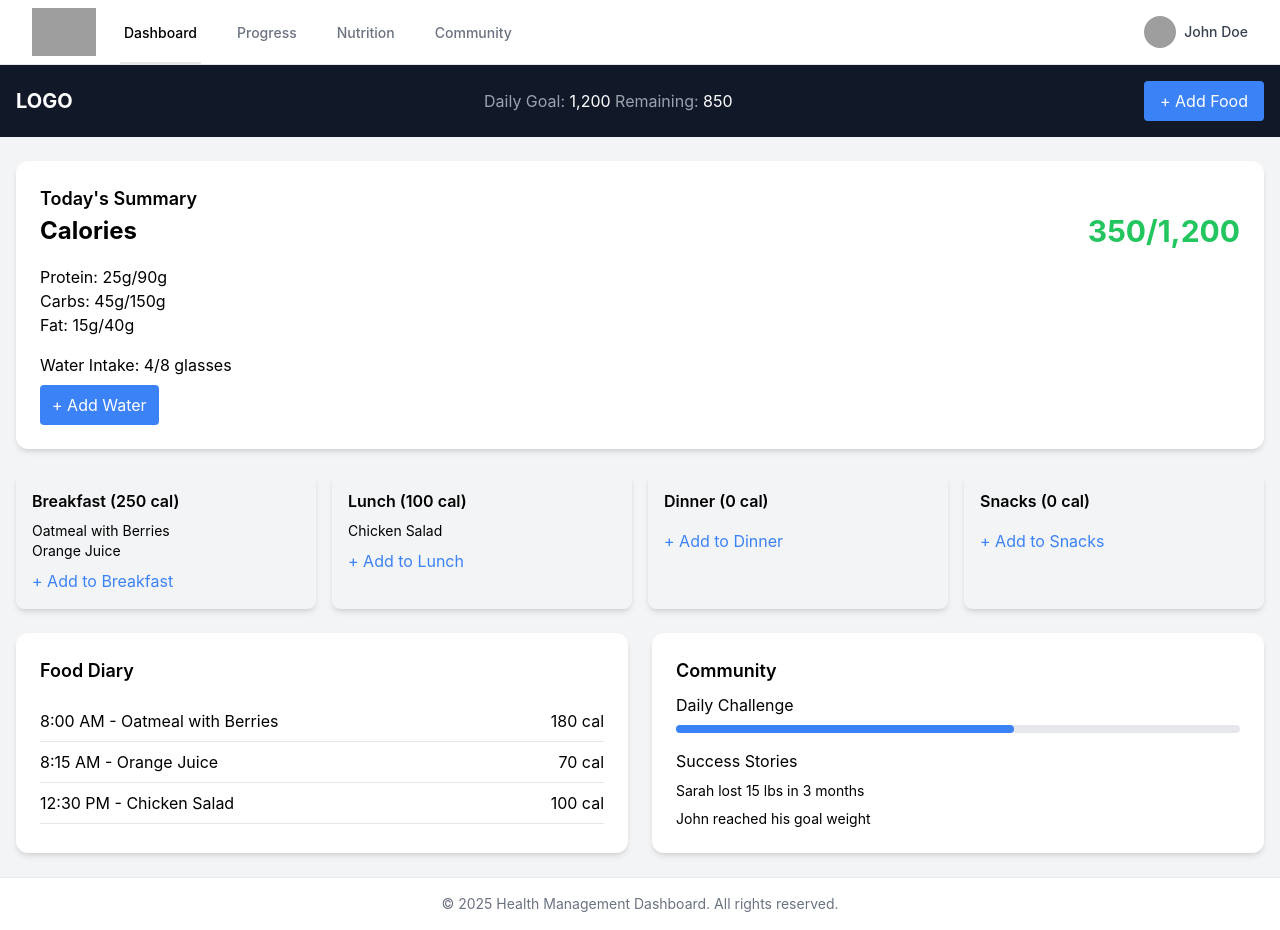
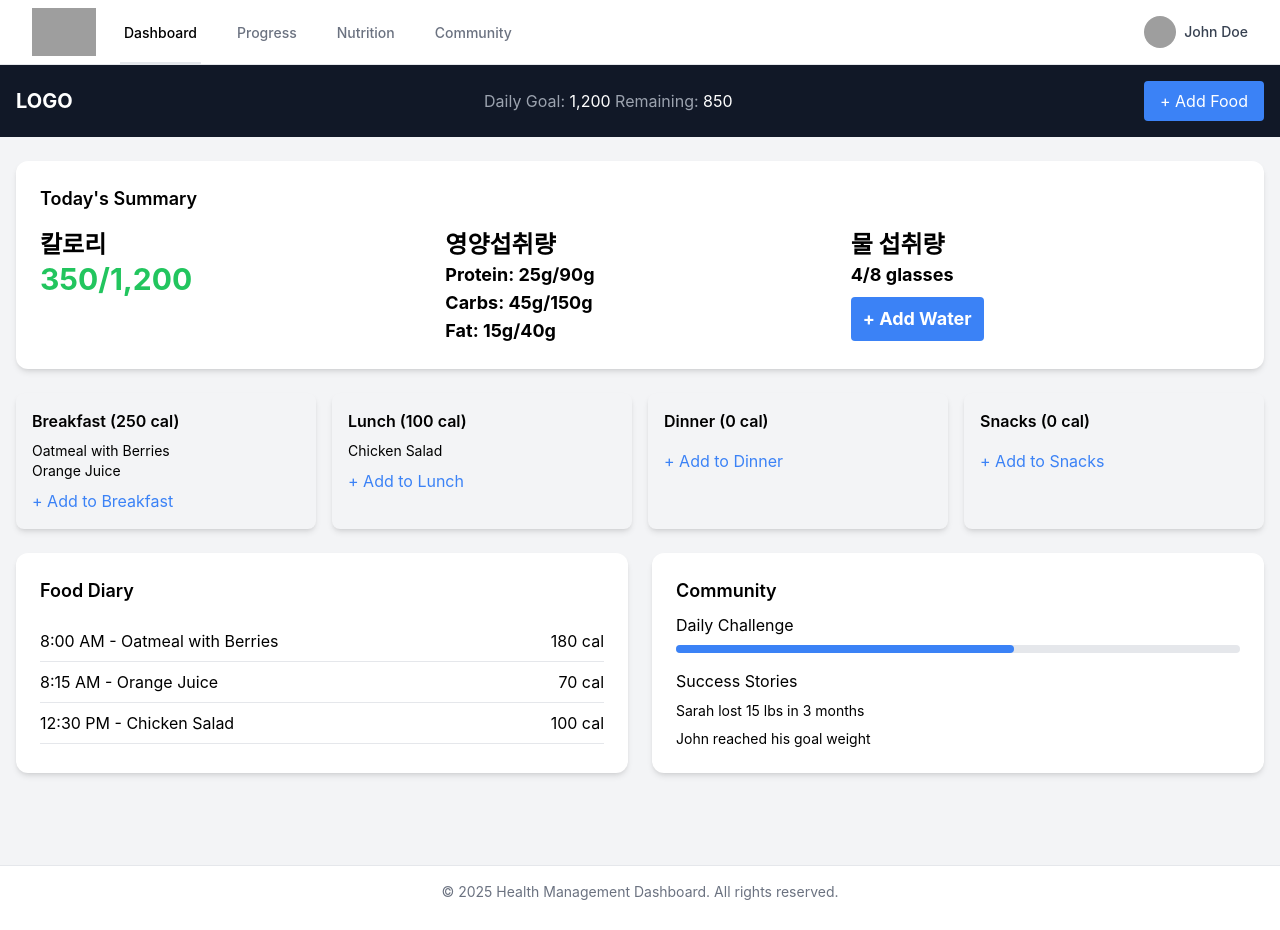
Before and after one commit to JunbyeongChae/VitalTrack, a React (Create React App) app in the folder front_end/: page /nutrition in a window 1280 px wide. Built offline with nearby package versions, Linux system fonts and the light colour scheme; grey boxes are pictures that could not be loaded.

Commit message:
nutrition page UI

```diff
--- a/front_end/src/components/Summary.jsx
+++ b/front_end/src/components/Summary.jsx
@@ -2,18 +2,35 @@ const Summary = () => {
     return (
         <div className="bg-white p-6 rounded-xl shadow-md">
             <h2 className="text-lg font-semibold">Today's Summary</h2>
-            <div className="flex justify-between items-center">
-                <div className="text-2xl font-bold">Calories</div>
-                <div className="text-3xl font-bold text-green-500">350/1,200</div>
-            </div>
-            <div className="mt-4">
-                <p>Protein: 25g/90g</p>
-                <p>Carbs: 45g/150g</p>
-                <p>Fat: 15g/40g</p>
-            </div>
-            <div className="mt-4">
-                <p>Water Intake: 4/8 glasses</p>
-                <button className="bg-blue-500 text-white px-3 py-2 rounded mt-2">+ Add Water</button>
+
+            {/* 칼로리, 영양섭취량, 물 섭취량을 옆으로 나란히 배치 */}
+            <div className="flex justify-between items-start gap-4 mt-4">
+                {/* 칼로리 */}
+                <div className="text-2xl font-bold w-1/3">
+                    <div>칼로리</div>
+                    <span className="text-3xl font-bold text-green-500">350/1,200</span>
+                </div>
+                {/* 영양섭취량 */}
+                <div className="text-2xl font-bold w-1/3">
+                    <div>영양섭취량</div>
+                    <ul className="text-lg">
+                        <li>Protein: 25g/90g</li>
+                        <li>Carbs: 45g/150g</li>
+                        <li>Fat: 15g/40g</li>
+                    </ul>
+                </div>
+                {/* 물 섭취량 */}
+                <div className="text-2xl font-bold w-1/3">
+                    <div>물 섭취량</div>
+                    <ul className="text-lg">
+                        <li>4/8 glasses</li>
+                        <li>
+                            <button className="bg-blue-500 text-white px-3 py-2 rounded mt-2">
+                                + Add Water
+                            </button>
+                        </li>
+                    </ul>
+                </div>
             </div>
         </div>
     );
```
